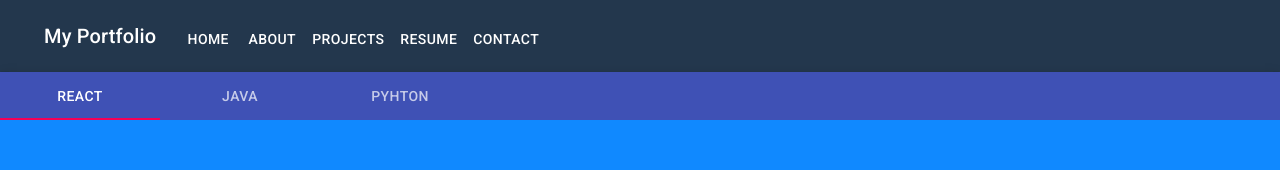
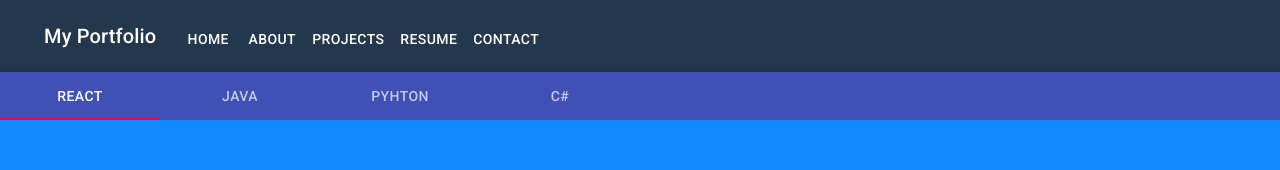
Before and after one commit to OmriGalShen/My-Portfolio, a React (Create React App) app: page /projects in a window 1280 px wide. Shown: the top 170 px of the page. Built offline with nearby package versions, Linux system fonts and the light colour scheme.

Commit message:
added grid to app components

```diff
--- a/src/components/app/App.css
+++ b/src/components/app/App.css
@@ -4,7 +4,11 @@
   padding: 0;
   min-height: 100vh; /* will cover the 100% of viewport */
   overflow: hidden;
-  display: block;
-  position: relative;
-  padding-bottom: 100px; /* height of your footer */
+  display: flex;
+  flex-direction: column;
+  /* display: flex;
+  flex-direction: column; */
+  /* justify-content: space-between; */
+  /* align-items: stretch; */
+  padding-bottom: 100px; /*height of your footer*/
 }
--- a/src/components/app/App.js
+++ b/src/components/app/App.js
@@ -8,21 +8,34 @@ import Landing from "../landing/Landing";
 import Projects from "../projects/Projects";
 import Resume from "../resume/Resume";
 import { BrowserRouter as Router, Route, Switch } from "react-router-dom";
+import Grid from "@material-ui/core/Grid";
 
 function App() {
   return (
     <div className="App">
+      <Grid container>
         <Router>
+          <Grid item xs={12}>
+            <div className="navbar">
               <Navbar />
-        <Switch className="main-container">
+            </div>
+          </Grid>
+          <Grid item xs={12}>
+            <div className="main-container">
+              <Switch>
                 <Route exact path="/" component={Landing} />
                 <Route path="/about" component={About} />
                 <Route path="/contact" component={Contact} />
                 <Route path="/resume" component={Resume} />
                 <Route path="/projects" component={Projects} />
               </Switch>
+            </div>
+          </Grid>
+          <Grid item xs={12}>
+            <Footer />
+          </Grid>
         </Router>
-      <Footer />
+      </Grid>
     </div>
   );
 }
--- a/src/components/projects/Projects.css
+++ b/src/components/projects/Projects.css
@@ -25,6 +25,12 @@
 .card {
   margin: 5%;
 }
+/*
+@media (max-width: 1500px) {
+  .cards {
+    margin: 20%;
+  }
+} */
 
 @media (max-width: 1200px) {
   .cards {
--- a/src/components/projects/myProjects.js
+++ b/src/components/projects/myProjects.js
@@ -34,5 +34,21 @@ export const projectList = [
     description:
       "Lorem ipsum dolor sit amet, consectetur adipiscing elit. Quisque ut justo id sem ornare ultrices. Quisque et purus et mi feugiat ultrices. Morbi et ornare libero. Quisque tincidunt bibendum euismod. Aliquam eget odio nulla. Suspendisse ornare pharetra ante ut laoreet. In ac feugiat lorem, non laoreet sem. Ut tristique erat vel lacus luctus, eget luctus odio euismod. Vestibulum ante ipsum primis in faucibus orci luctus et ultrices posuere cubilia Curae; Proin dignissim fringilla nisi eget ultrices. Nunc odio urna, mattis vel felis eu, eleifend imperdiet ipsum. Morbi sit amet ex tempor, lacinia mauris id, accumsan leo.",
     projectLink: "https://google.com"
+  },
+  {
+    type: "Pyhton",
+    image: img,
+    title: "myTitle",
+    description:
+      "Lorem ipsum dolor sit amet, consectetur adipiscing elit. Quisque ut justo id sem ornare ultrices. Quisque et purus et mi feugiat ultrices. Morbi et ornare libero. Quisque tincidunt bibendum euismod. Aliquam eget odio nulla. Suspendisse ornare pharetra ante ut laoreet. In ac feugiat lorem, non laoreet sem. Ut tristique erat vel lacus luctus, eget luctus odio euismod. Vestibulum ante ipsum primis in faucibus orci luctus et ultrices posuere cubilia Curae; Proin dignissim fringilla nisi eget ultrices. Nunc odio urna, mattis vel felis eu, eleifend imperdiet ipsum. Morbi sit amet ex tempor, lacinia mauris id, accumsan leo.",
+    projectLink: "https://google.com"
+  },
+  {
+    type: "C#",
+    image: img,
+    title: "myTitle",
+    description:
+      "Lorem ipsum dolor sit amet, consectetur adipiscing elit. Quisque ut justo id sem ornare ultrices. Quisque et purus et mi feugiat ultrices. Morbi et ornare libero. Quisque tincidunt bibendum euismod. Aliquam eget odio nulla. Suspendisse ornare pharetra ante ut laoreet. In ac feugiat lorem, non laoreet sem. Ut tristique erat vel lacus luctus, eget luctus odio euismod. Vestibulum ante ipsum primis in faucibus orci luctus et ultrices posuere cubilia Curae; Proin dignissim fringilla nisi eget ultrices. Nunc odio urna, mattis vel felis eu, eleifend imperdiet ipsum. Morbi sit amet ex tempor, lacinia mauris id, accumsan leo.",
+    projectLink: "https://google.com"
   }
 ];
```
Lines whose indentation alone changed are shown as unchanged.
